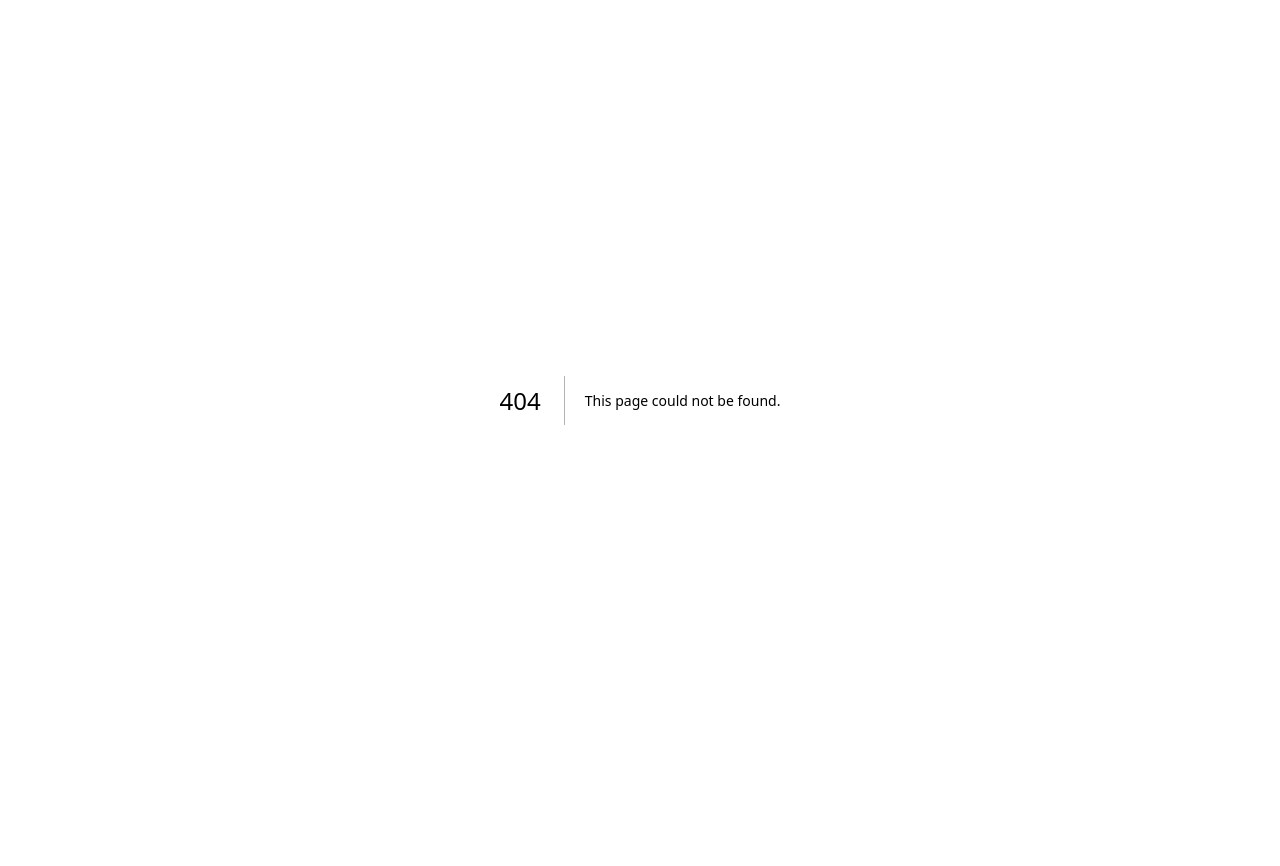
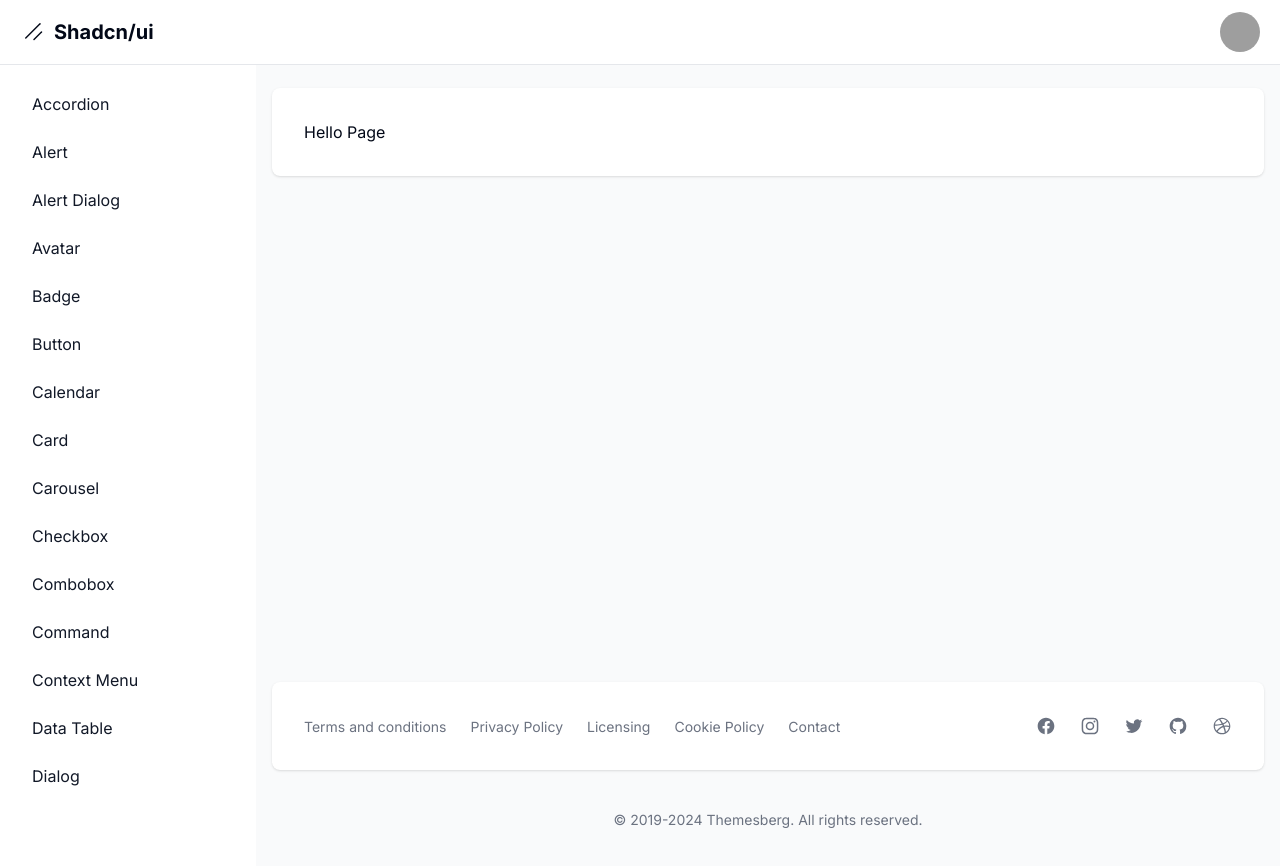
Before and after one commit to Starklord17/Shadcn-Dashboard, a Next.js app: page /dashboard/form in a window 1280 px wide. Before the commit this address had no page. Shown: the top 866 px of the page. Before the commit the page ends 800 px from the top, so only its background shows below. Built offline with nearby package versions, Linux system fonts and the light colour scheme; grey boxes are pictures that could not be loaded.

Commit message:
:zap: React Hook Form

```diff
--- /dev/null
+++ b/src/app/dashboard/form/page.tsx
@@ -0,0 +1,7 @@
+export default function Page() {
+  return (
+    <div>
+      <h1>Hello Page</h1>
+    </div>
+  );
+}
--- a/src/app/dashboard/layout.tsx
+++ b/src/app/dashboard/layout.tsx
@@ -29,6 +29,7 @@ const links = [
   { name: "toast", href: "toast" },
   { name: "tabs", href: "tabs" },
   { name: "data table", href: "data-table" },
+  { name: "form", href: "form" },
 ].sort((a, b) => a.name.localeCompare(b.name));
 
 export default function DashboardLayout({
```
Also changed, not shown: 1 other file (tests, documents, lock files or other folders).
